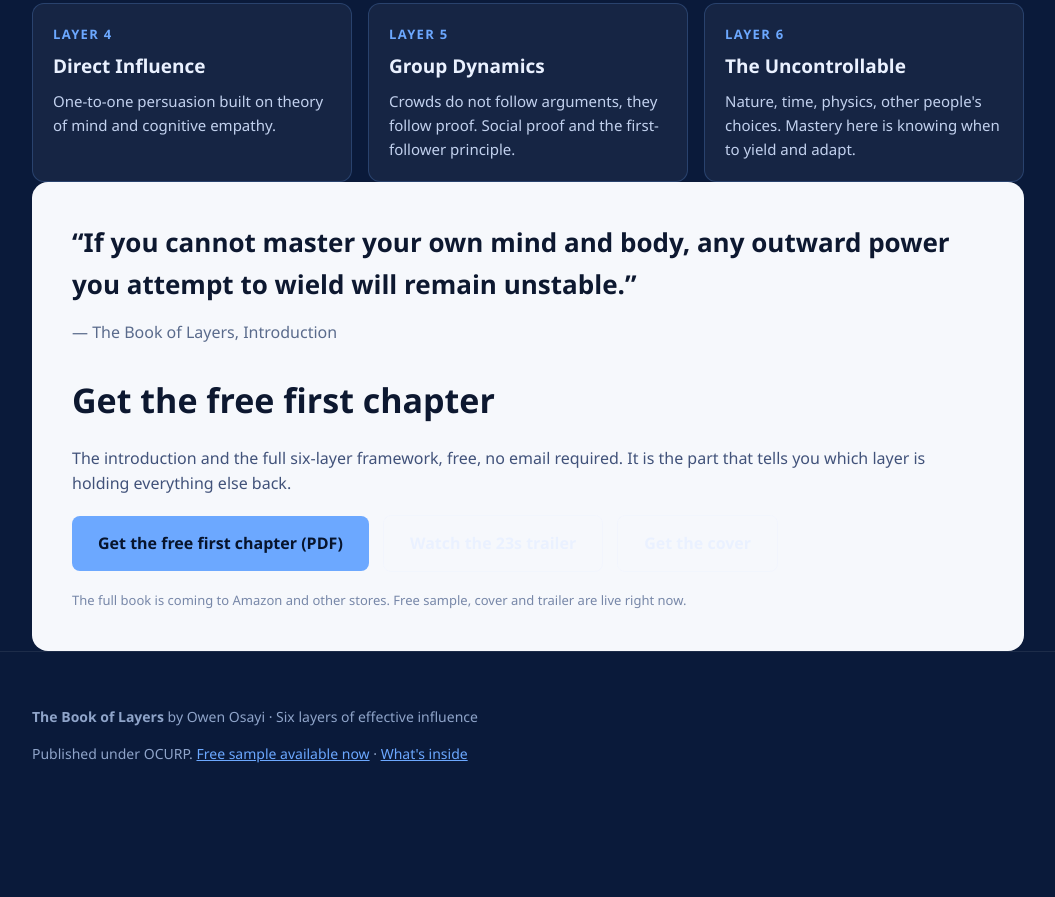
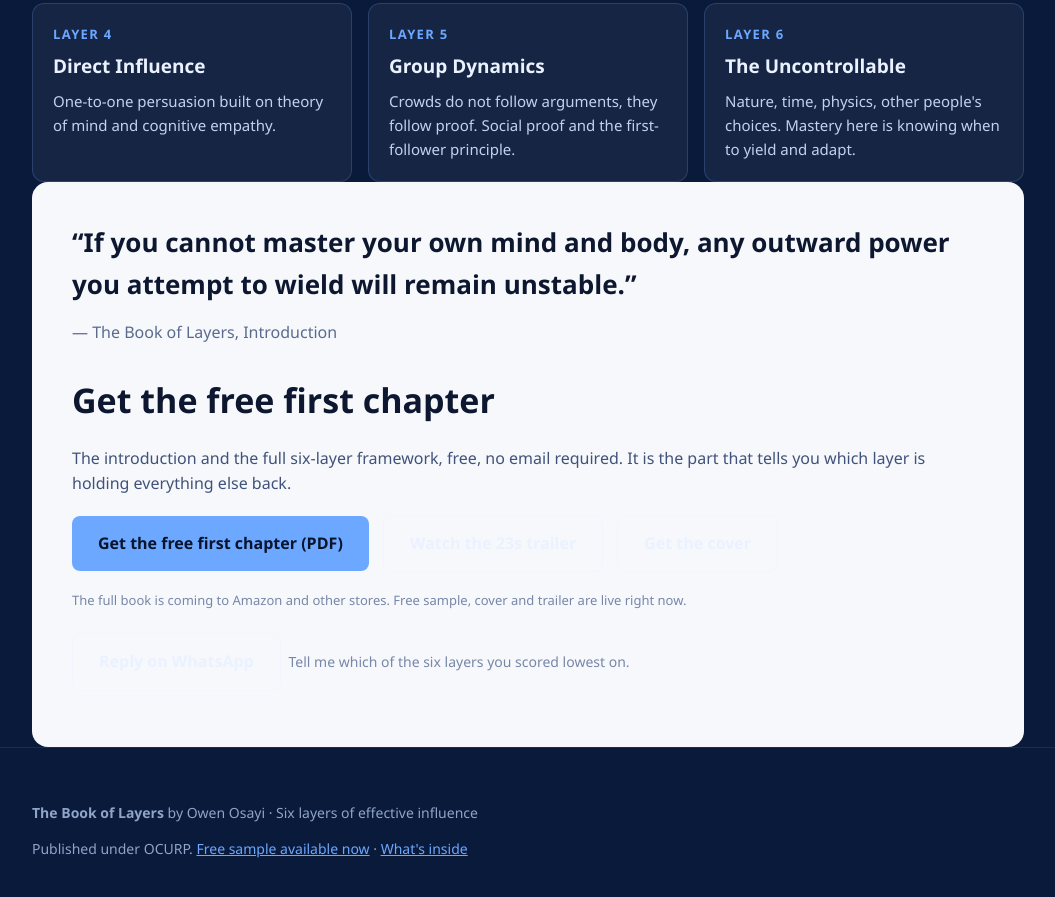
Before and after one commit to smuglepug/book-of-layers, a plain HTML site: page index.html in a window 1280 px wide. Shown: the part 823-1720 px from the top of the page, without its empty margins (112-1167 px from the left). Before the commit the page ends 1666 px from the top, so only its background shows below. Drawn offline with Linux system fonts and the light colour scheme.

Commit message:
Add WhatsApp reply CTA with prefilled message

```diff
--- a/index.html
+++ b/index.html
@@ -92,6 +92,8 @@
       <a class="btn ghost" href="assets/cover_ebook_1600x2071.jpg" download>Get the cover</a>
     </div>
     <p style="color:#7787a8;font-size:13px;margin-top:18px;margin-bottom:0">The full book is coming to Amazon and other stores. Free sample, cover and trailer are live right now.</p>
+    <p style="margin-top:22px"><a class="btn ghost" href="https://wa.me/2349136887631?text=I%20read%20your%20sample%20of%20The%20Book%20of%20Layers" rel="noopener" target="_blank">Reply on WhatsApp</a>
+      <span style="color:#7787a8;font-size:14px">&nbsp;Tell me which of the six layers you scored lowest on.</span></p>
   </div>
 </section>
 
```
